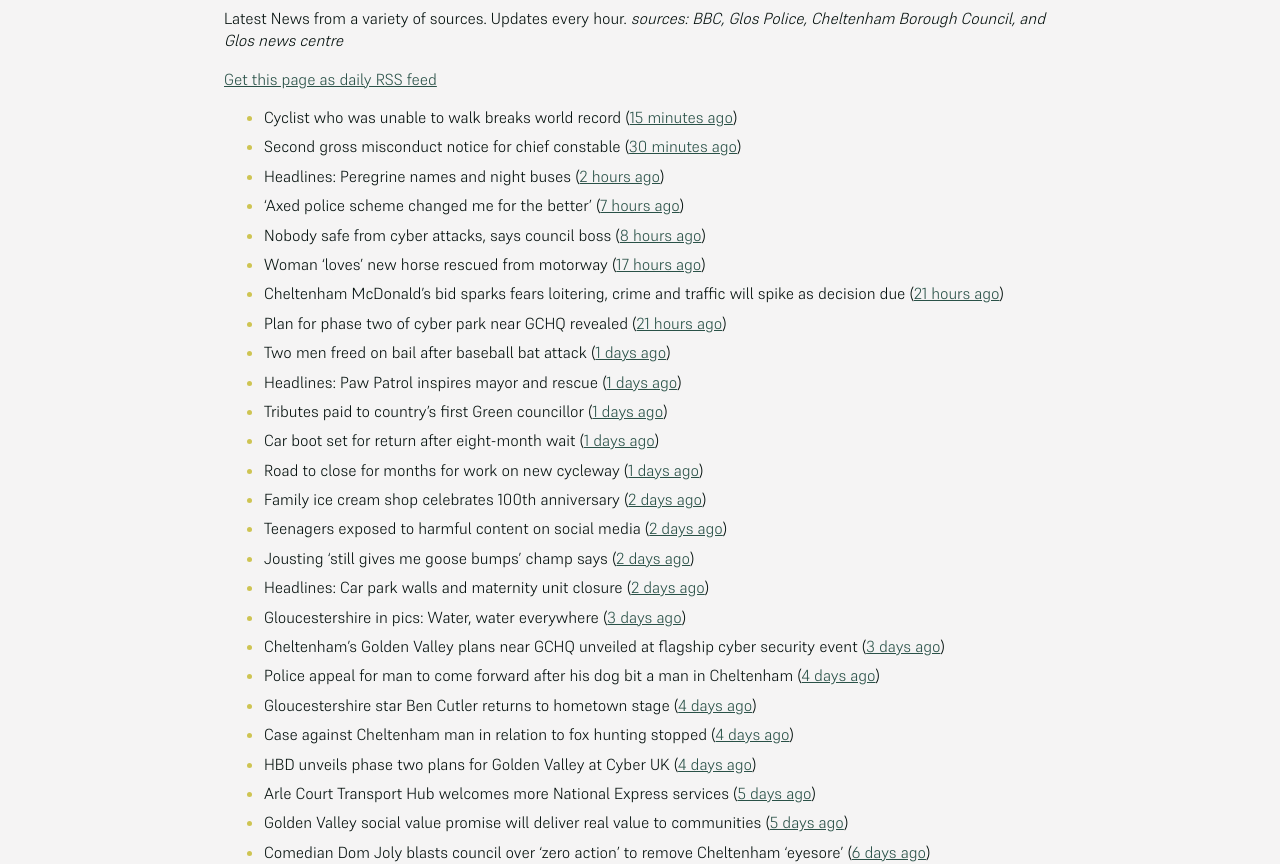
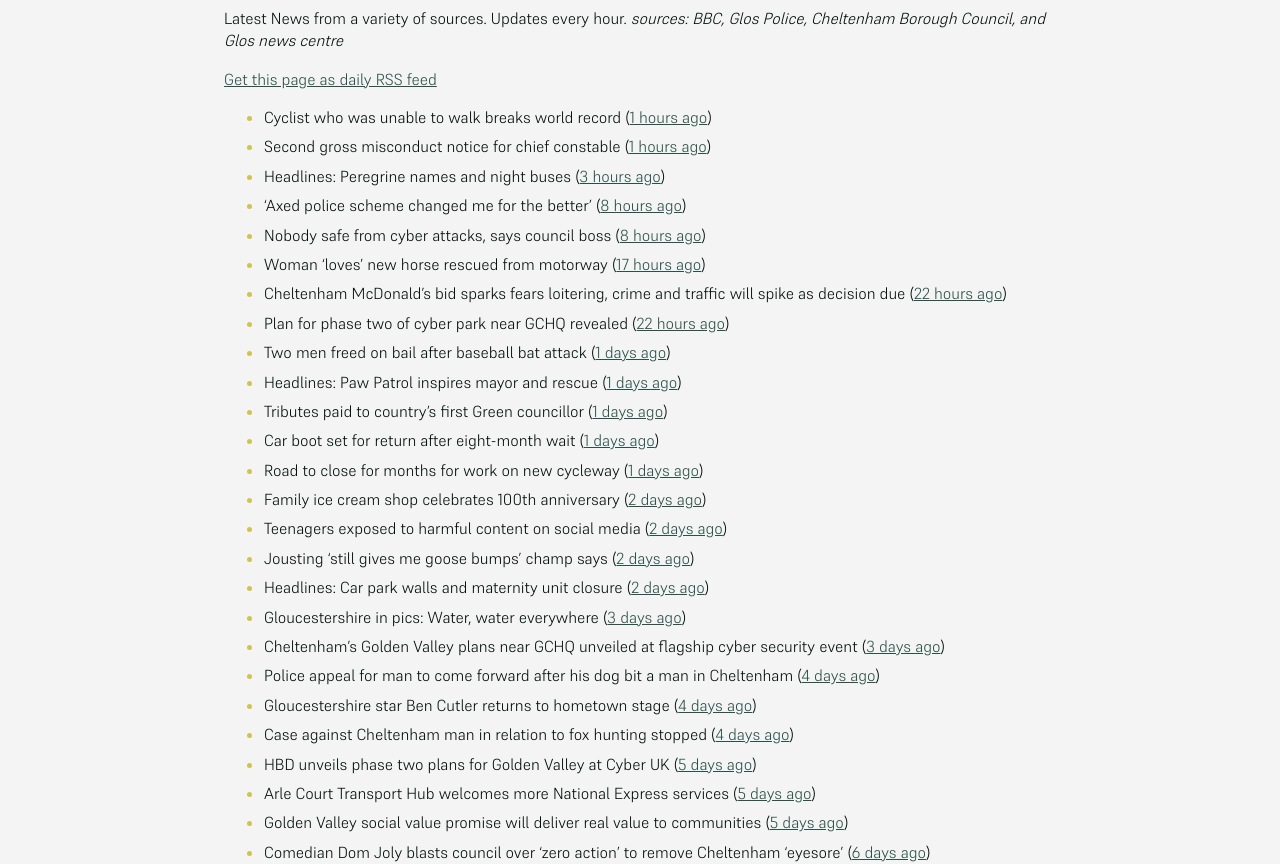
Before and after one commit to mat-0/cheltenham-open-data, a Jekyll site: the page built from _pages/news.md, in a window 1280 px wide and 1400 px high. Shown: the part 266-1130 px from the top of the window. Built offline with Jekyll 4.4.1, drawn with Linux system fonts in a browser that asks for light colours; some of the changed text lies outside the part shown.

Commit message:
Updated 2025-05-20 13:58:06

```diff
--- a/_pages/news.md
+++ b/_pages/news.md
@@ -12,14 +12,14 @@ _sources: BBC, Glos Police, Cheltenham Borough Council, and Glos news centre_
 [Get this page as daily RSS feed](/daily.rss)
 
 <!-- news_marker starts -->
-- Cyclist who was unable to walk breaks world record ([15 minutes ago](https://www.bbc.com/news/articles/ce822e66159o))
-- Second gross misconduct notice for chief constable ([30 minutes ago](https://www.bbc.com/news/articles/cy8nnxy83lro))
-- Headlines: Peregrine names and night buses ([2 hours ago](https://www.bbc.com/news/articles/cr7zznnkyrgo))
-- 'Axed police scheme changed me for the better' ([7 hours ago](https://www.bbc.com/news/articles/cj425087v5po))
+- Cyclist who was unable to walk breaks world record ([1 hours ago](https://www.bbc.com/news/articles/ce822e66159o))
+- Second gross misconduct notice for chief constable ([1 hours ago](https://www.bbc.com/news/articles/cy8nnxy83lro))
+- Headlines: Peregrine names and night buses ([3 hours ago](https://www.bbc.com/news/articles/cr7zznnkyrgo))
+- 'Axed police scheme changed me for the better' ([8 hours ago](https://www.bbc.com/news/articles/cj425087v5po))
 - Nobody safe from cyber attacks, says council boss ([8 hours ago](https://www.bbc.com/news/articles/cyvm4ljl2l8o))
 - Woman 'loves' new horse rescued from motorway ([17 hours ago](https://www.bbc.com/news/articles/c4g2r40ye9eo))
-- Cheltenham McDonald’s bid sparks fears loitering, crime and traffic will spike as decision due ([21 hours ago](https://gloucesternewscentre.co.uk/cheltenham-mcdonalds-bid-sparks-fears-loitering-crime-and-traffic-will-spike-as-decision-due/))
-- Plan for phase two of cyber park near GCHQ revealed ([21 hours ago](https://www.bbc.com/news/articles/clygqx2jp95o))
+- Cheltenham McDonald’s bid sparks fears loitering, crime and traffic will spike as decision due ([22 hours ago](https://gloucesternewscentre.co.uk/cheltenham-mcdonalds-bid-sparks-fears-loitering-crime-and-traffic-will-spike-as-decision-due/))
+- Plan for phase two of cyber park near GCHQ revealed ([22 hours ago](https://www.bbc.com/news/articles/clygqx2jp95o))
 - Two men freed on bail after baseball bat attack ([1 days ago](https://www.bbc.com/news/articles/c4ge7l3nvv1o))
 - Headlines: Paw Patrol inspires mayor and rescue ([1 days ago](https://www.bbc.com/news/articles/cj93e7x34ewo))
 - Tributes paid to country's first Green councillor ([1 days ago](https://www.bbc.com/news/articles/cd7gvr0g0qgo))
@@ -34,7 +34,7 @@ _sources: BBC, Glos Police, Cheltenham Borough Council, and Glos news centre_
 - Police appeal for man to come forward after his dog bit a man in Cheltenham ([4 days ago](https://gloucesternewscentre.co.uk/police-appeal-for-man-to-come-forward-after-his-dog-bit-a-man-in-cheltenham/))
 - Gloucestershire star Ben Cutler returns to hometown stage ([4 days ago](https://gloucesternewscentre.co.uk/gloucestershire-star-ben-cutler-returns-to-hometown-stage/))
 - Case against Cheltenham man in relation to fox hunting stopped ([4 days ago](https://gloucesternewscentre.co.uk/case-against-cheltenham-man-in-relation-to-fox-hunting-stopped/))
-- HBD unveils phase two plans for Golden Valley at Cyber UK ([4 days ago](https://www.cheltenham.gov.uk/news/article/3012/hbd_unveils_phase_two_plans_for_golden_valley_at_cyber_uk))
+- HBD unveils phase two plans for Golden Valley at Cyber UK ([5 days ago](https://www.cheltenham.gov.uk/news/article/3012/hbd_unveils_phase_two_plans_for_golden_valley_at_cyber_uk))
 - Arle Court Transport Hub welcomes more National Express services ([5 days ago](https://gloucesternewscentre.co.uk/arle-court-transport-hub-welcomes-more-national-express-services/))
 - Golden Valley social value promise will deliver real value to communities ([5 days ago](https://www.cheltenham.gov.uk/news/article/3011/golden_valley_social_value_promise_will_deliver_real_value_to_communities))
 - Comedian Dom Joly blasts council over ‘zero action’ to remove Cheltenham ‘eyesore’ ([6 days ago](https://gloucesternewscentre.co.uk/comedian-dom-joly-blasts-council-over-zero-action-to-remove-cheltenham-eyesore/))
```
Also changed, not shown: other parts of _pages/news.md (+1 -1 lines), _data/flood.json (+5 -48 lines), index.md (+5 -5 lines).
